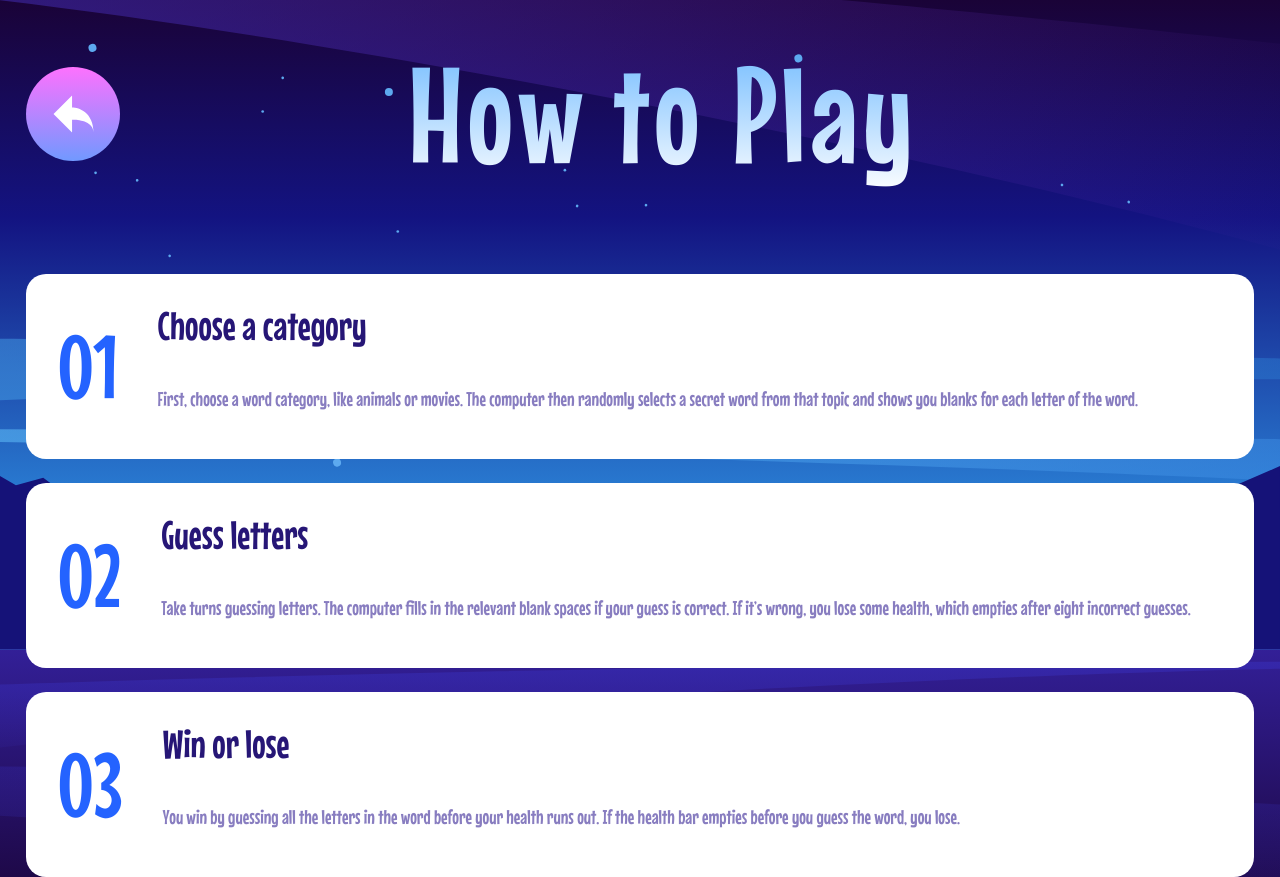
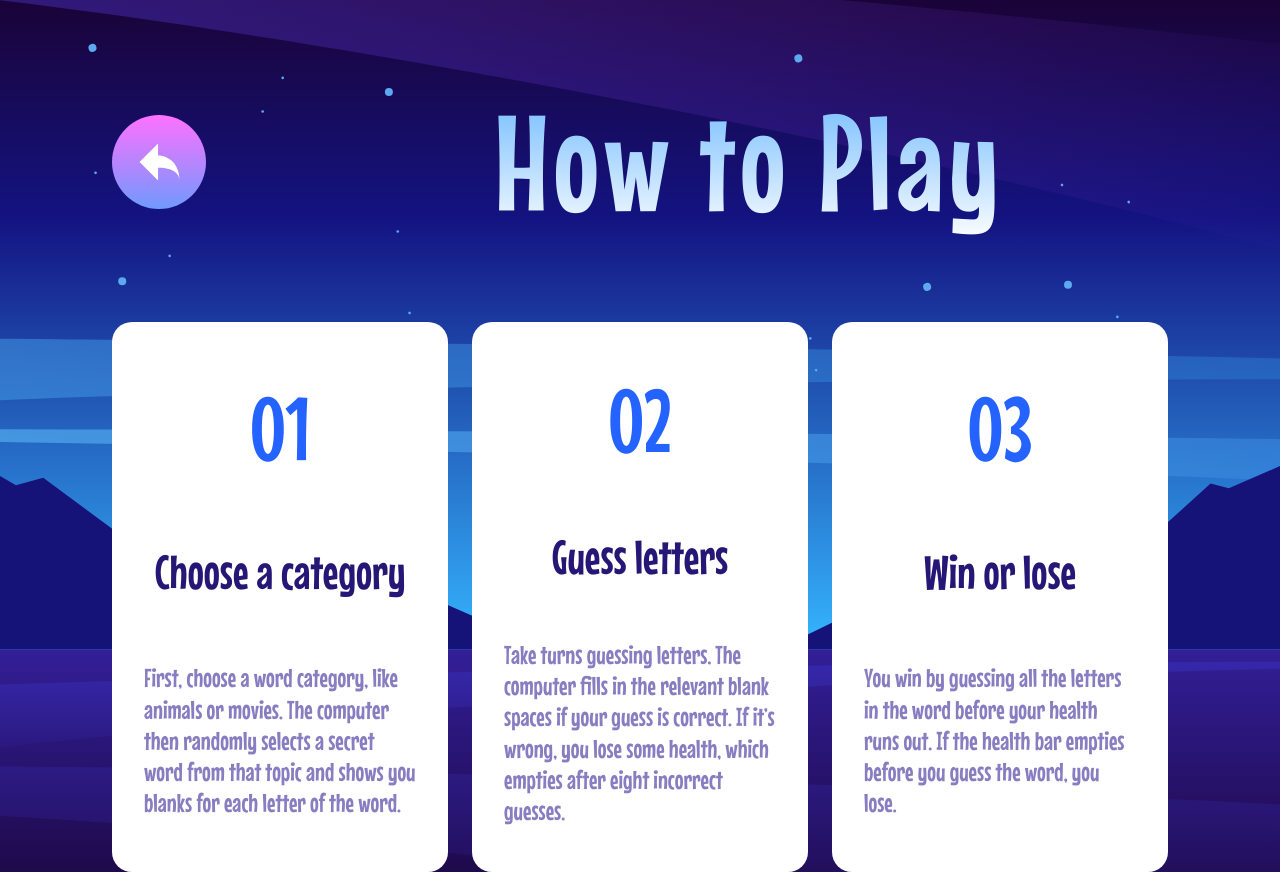
Before and after one commit to omarkarake/angularHangMan, an Angular app: page / in a window 1280 px wide. Built offline with nearby package versions, Linux system fonts and the light colour scheme.

Commit message:
implementing: done implementing the how to play pages

```diff
--- a/src/app/pages/how-to-play/how-to-play.component.css
+++ b/src/app/pages/how-to-play/how-to-play.component.css
@@ -15,6 +15,14 @@
         gap: 40px;
     }
 }
+@media (min-width: 1024px) {
+    .container {
+        display: flex;
+        flex-direction: column;
+        justify-content: space-evenly;
+        align-items: center;
+    }
+}
 
 .number {
     grid-area: number;
--- a/src/app/pages/how-to-play/how-to-play.component.html
+++ b/src/app/pages/how-to-play/how-to-play.component.html
@@ -1,21 +1,21 @@
 <div
-  class="min-h-screen max-h-[100%] w-[100%] font-mouseMemoirs px-[26px] pt-8"
+  class="min-h-screen max-h-[100%] w-[100%] font-mouseMemoirs px-[26px] pt-8 md:px-[48px] md:pt-[61px] lg:px-[112px] lg:pt-[80px]"
 >
   <app-navigatio-header />
-  <div class="w-[100%] mt-[79px] flex flex-col items-center gap-6">
+  <div class="w-[100%] mt-[79px] flex flex-col lg:flex-row lg:justify-between items-center gap-6">
     <div
-      class="container w-[100%] h-[185px] bg-white p-8 rounded-[20px] grid gap-4 md:grid-rows-2 md:grid-cols-2 md:grid-areas-tablet"
+      class="container w-[100%] lg:w-[384px] h-[185px] lg:h-[550px] bg-white p-8 rounded-[20px] grid gap-4 md:grid-rows-2 md:grid-cols-2 md:grid-areas-tablet"
     >
       <div class="number flex items-center">
         <p class="text-blue text-[24px] md:text-heading-l">01</p>
       </div>
       <div class="title flex items-center">
-        <p class="text-darkNavy text-[24px] md:text-[40px]">
+        <p class="text-darkNavy text-[24px] md:text-[40px] lg:text-heading-m">
           Choose a category
         </p>
       </div>
       <div class="description">
-        <p class="text-[#887DC0] leading-[120%] md:text-[20px]">
+        <p class="text-[#887DC0] leading-[120%] md:text-[20px] lg:text-body">
           First, choose a word category, like animals or movies. The computer
           then randomly selects a secret word from that topic and shows you
           blanks for each letter of the word.
@@ -23,16 +23,16 @@
       </div>
     </div>
     <div
-      class="container w-[100%] h-[185px] bg-white p-8 rounded-[20px] grid gap-4 md:grid-rows-2 md:grid-cols-2 md:grid-areas-tablet"
+      class="container w-[100%] lg:w-[384px] h-[185px] lg:h-[550px] bg-white p-8 rounded-[20px] grid gap-4 md:grid-rows-2 md:grid-cols-2 md:grid-areas-tablet"
     >
       <div class="number flex items-center">
         <p class="text-blue text-[24px] md:text-heading-l">02</p>
       </div>
       <div class="title flex items-center">
-        <p class="text-darkNavy text-[24px] md:text-[40px]">Guess letters</p>
+        <p class="text-darkNavy text-[24px] md:text-[40px] lg:text-heading-m">Guess letters</p>
       </div>
       <div class="description">
-        <p class="text-[#887DC0] leading-[120%] md:text-[20px]">
+        <p class="text-[#887DC0] leading-[120%] md:text-[20px] lg:text-body">
           Take turns guessing letters. The computer fills in the relevant blank
           spaces if your guess is correct. If it’s wrong, you lose some health,
           which empties after eight incorrect guesses.
@@ -40,16 +40,16 @@
       </div>
     </div>
     <div
-      class="container w-[100%] h-[185px] bg-white p-8 rounded-[20px] grid gap-4 md:grid-rows-2 md:grid-cols-2 md:grid-areas-tablet"
+      class="container w-[100%] lg:w-[384px] h-[185px] lg:h-[550px] bg-white p-8 rounded-[20px] grid gap-4 md:grid-rows-2 md:grid-cols-2 md:grid-areas-tablet"
     >
       <div class="number flex items-center">
         <p class="text-blue text-[24px] md:text-heading-l">03</p>
       </div>
       <div class="title flex items-center">
-        <p class="text-darkNavy text-[24px] md:text-[40px]">Win or lose</p>
+        <p class="text-darkNavy text-[24px] md:text-[40px] lg:text-heading-m">Win or lose</p>
       </div>
       <div class="description">
-        <p class="text-[#887DC0] leading-[120%] md:text-[20px]">
+        <p class="text-[#887DC0] leading-[120%] md:text-[20px] lg:text-body">
           You win by guessing all the letters in the word before your health
           runs out. If the health bar empties before you guess the word, you
           lose.
```
